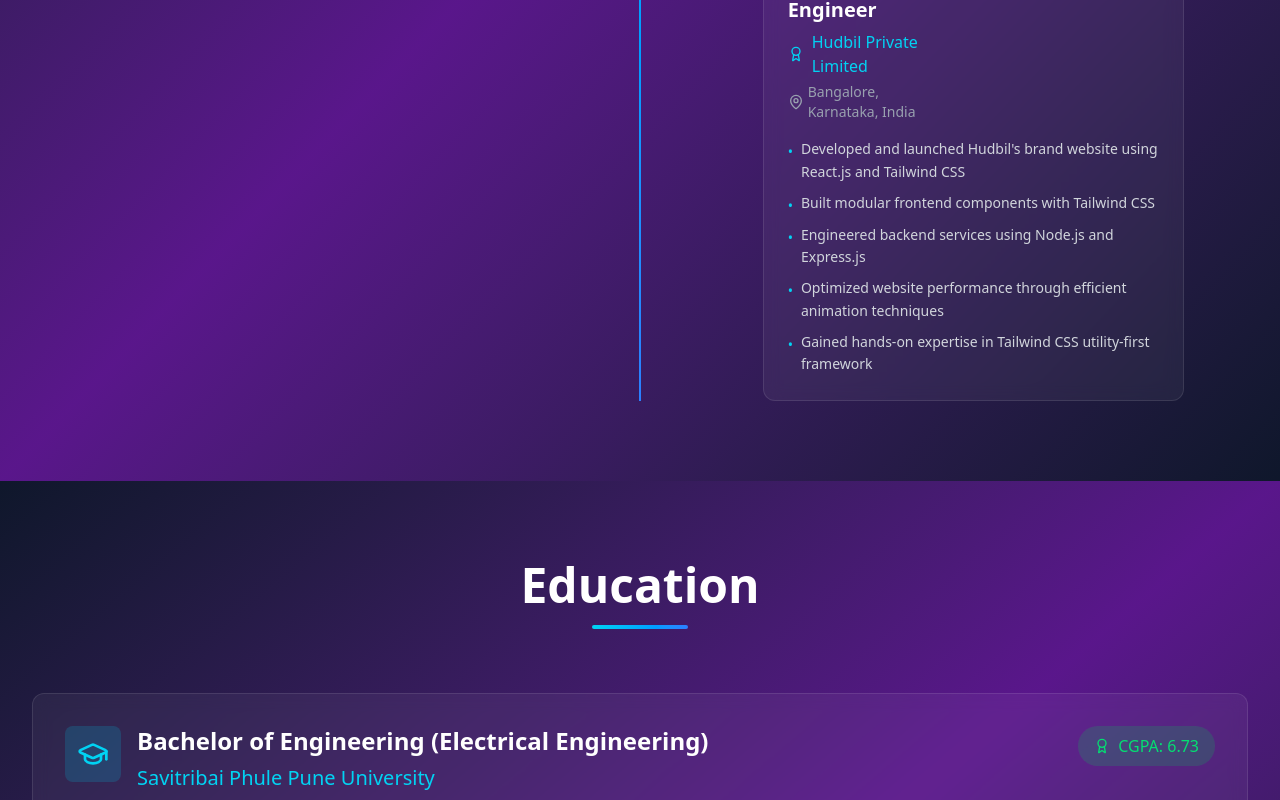
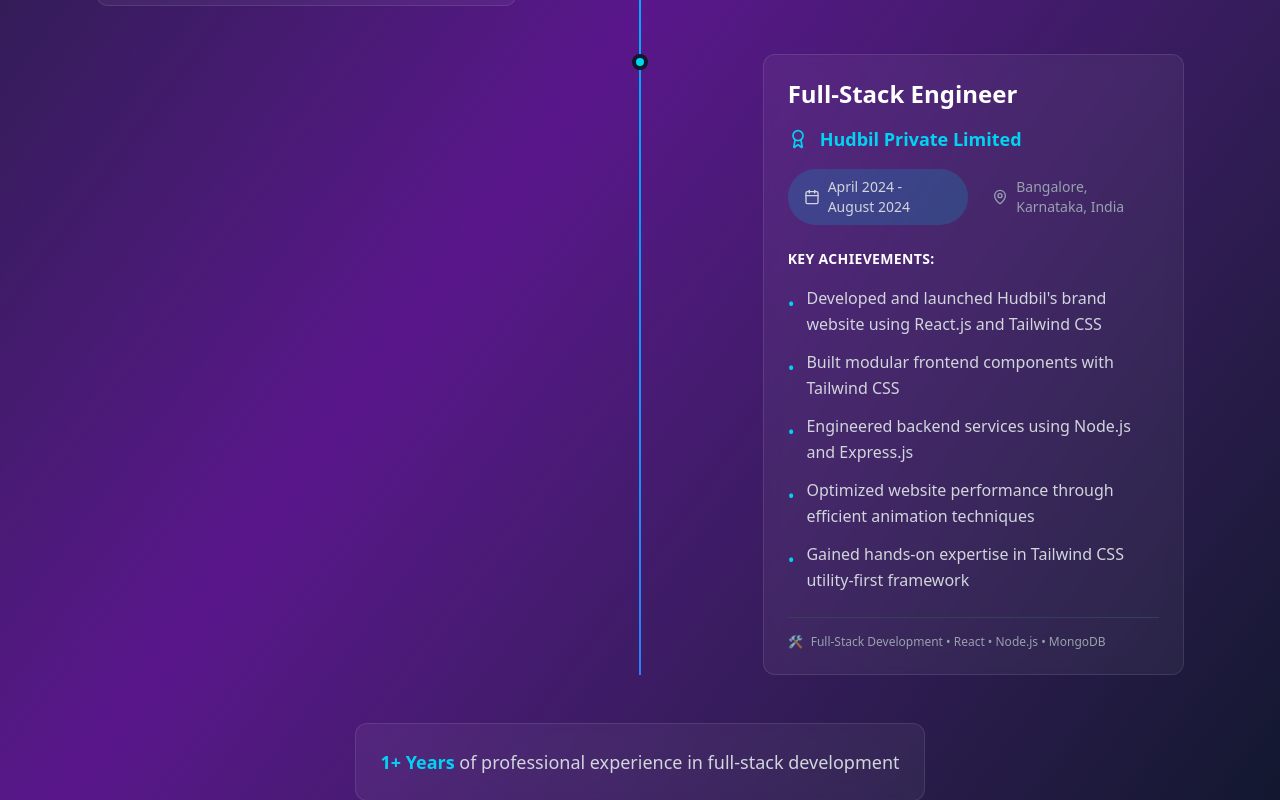
Before and after one commit to Yashwadkar2121/portfolio, a React (Vite) app: page / in a window 1280 px wide. Shown: the part 4840-5640 px from the top of the page. Built offline with nearby package versions, Linux system fonts and the light colour scheme.

Commit message:
Experience done

```diff
--- a/src/components/Experience.jsx
+++ b/src/components/Experience.jsx
@@ -101,46 +101,92 @@
                 }`}
               >
                 <motion.div
-                  className="bg-white/5 backdrop-blur-sm rounded-xl p-6 border border-white/10 hover:border-cyan-500/50 transition-all duration-300"
-                  whileHover={{ scale: 1.02 }}
+                  className="bg-white/5 backdrop-blur-sm rounded-xl p-6 border border-white/10 hover:border-cyan-500/50 transition-all duration-300 group"
+                  whileHover={{ scale: 1.02, y: -2 }}
                 >
-                  <div className="flex flex-col sm:flex-row sm:items-start sm:justify-between mb-4 gap-3">
-                    <div className="flex-1">
-                      <h3 className="text-lg sm:text-xl font-bold text-white mb-2 leading-tight">
+                  {/* Header Section - Sequential Flow */}
+                  <div className="mb-6 space-y-4">
+                    {/* Position Title - Most Prominent */}
+                    <h3 className="text-2xl font-bold text-white leading-tight">
                       {exp.position}
                     </h3>
-                      <div className="flex items-center text-cyan-400 mb-1 text-sm sm:text-base">
-                        <Award className="w-4 h-4 mr-2 flex-shrink-0" />
+
+                    {/* Company Name with Icon */}
+                    <div className="flex items-center text-cyan-400">
+                      <Award className="w-5 h-5 mr-3 flex-shrink-0" />
+                      <span className="font-semibold text-lg">
                         {exp.company}
+                      </span>
                     </div>
-                      <div className="flex items-center text-gray-400 text-xs sm:text-sm">
-                        <MapPin className="w-4 h-4 mr-1 flex-shrink-0" />
-                        {exp.location}
+
+                    {/* Period and Location in a row */}
+                    <div className="flex flex-col sm:flex-row sm:items-center gap-3 sm:gap-6">
+                      {/* Period Badge */}
+                      <div className="flex items-center text-gray-300 bg-cyan-500/20 px-4 py-2 rounded-full w-fit">
+                        <Calendar className="w-4 h-4 mr-2 flex-shrink-0" />
+                        <span className="text-sm font-medium">
+                          {exp.period}
+                        </span>
                       </div>
+
+                      {/* Location */}
+                      <div className="flex items-center text-gray-400">
+                        <MapPin className="w-4 h-4 mr-2 flex-shrink-0" />
+                        <span className="text-sm">{exp.location}</span>
                       </div>
-                    <div className="flex items-center text-gray-300 text-xs sm:text-sm bg-cyan-500/20 px-3 py-1 rounded-full self-start">
-                      <Calendar className="w-3 h-3 sm:w-4 sm:h-4 mr-1 flex-shrink-0" />
-                      {exp.period}
                     </div>
                   </div>
 
-                  <ul className="space-y-2">
+                  {/* Achievements Section */}
+                  <div className="space-y-4">
+                    <h4 className="text-white font-semibold text-sm uppercase tracking-wide text-gray-400">
+                      Key Achievements:
+                    </h4>
+                    <ul className="space-y-3">
                       {exp.achievements.map((achievement, idx) => (
-                      <li
+                        <motion.li
                           key={idx}
-                        className="text-gray-300 text-xs sm:text-sm flex items-start"
+                          className="text-gray-300 text-sm flex items-start group-hover:translate-x-1 transition-transform duration-200"
+                          whileHover={{ x: 5 }}
                         >
-                        <span className="text-cyan-400 mr-2 mt-1 flex-shrink-0">
+                          <span className="text-cyan-400 mr-3 mt-1 flex-shrink-0 text-lg">
                             •
                           </span>
-                        <span className="leading-relaxed">{achievement}</span>
-                      </li>
+                          <span className="leading-relaxed text-base">
+                            {achievement}
+                          </span>
+                        </motion.li>
                       ))}
                     </ul>
+                  </div>
+
+                  {/* Tech Stack Indicator */}
+                  <div className="mt-6 pt-4 border-t border-slate-700">
+                    <div className="flex items-center text-xs text-gray-400">
+                      <span className="mr-2">🛠️</span>
+                      Full-Stack Development • React • Node.js • MongoDB
+                    </div>
+                  </div>
                 </motion.div>
               </div>
             </motion.div>
           ))}
+        </motion.div>
+
+        {/* Total Experience Summary */}
+        <motion.div
+          variants={itemVariants}
+          initial="hidden"
+          whileInView="visible"
+          viewport={{ once: true }}
+          className="text-center mt-12"
+        >
+          <div className="bg-white/5 backdrop-blur-sm rounded-xl p-6 border border-white/10 inline-block">
+            <p className="text-gray-300 text-lg">
+              <span className="text-cyan-400 font-bold">1+ Years</span> of
+              professional experience in full-stack development
+            </p>
+          </div>
         </motion.div>
       </div>
     </div>
```
Lines whose indentation alone changed are shown as unchanged.
